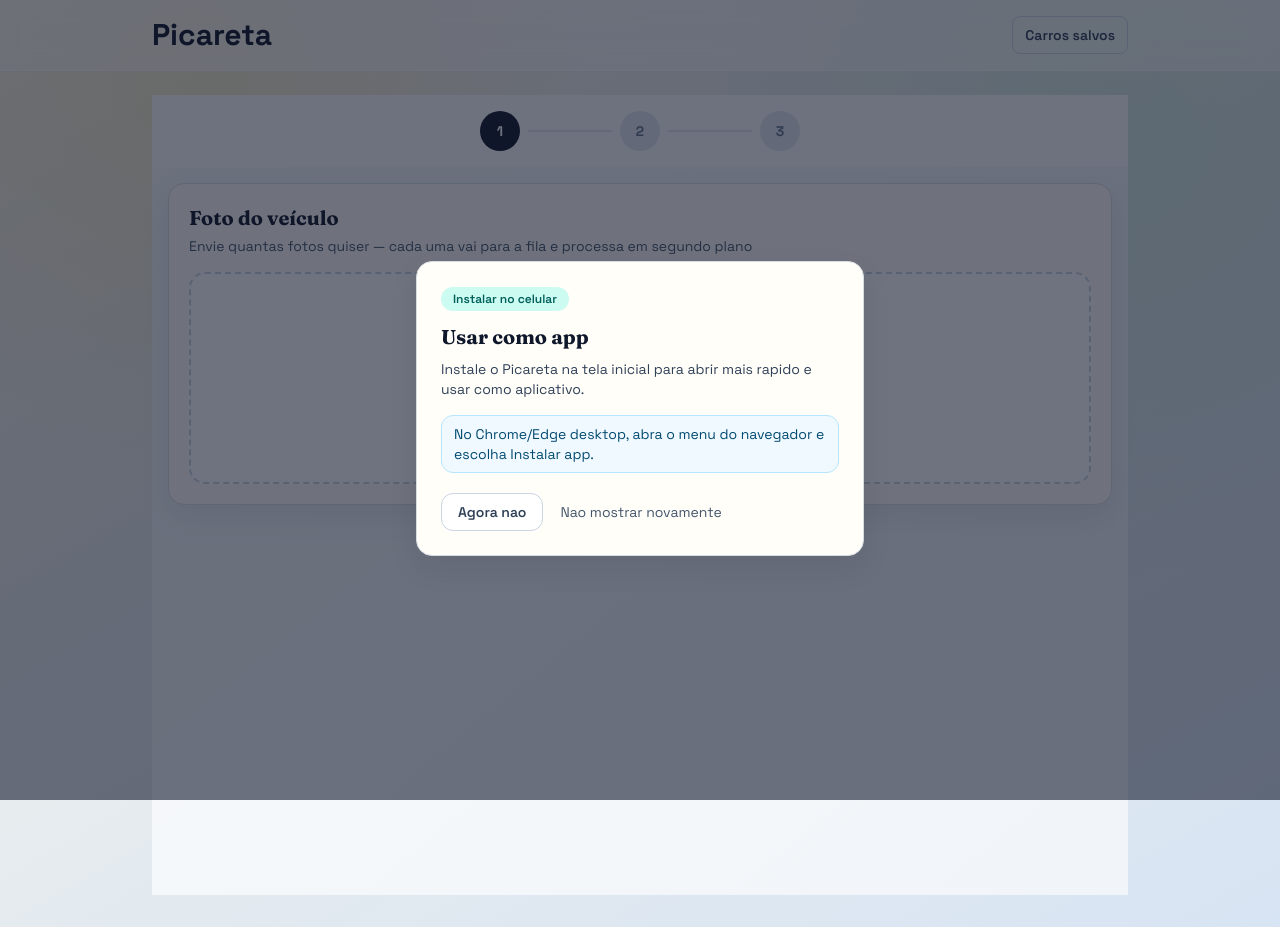
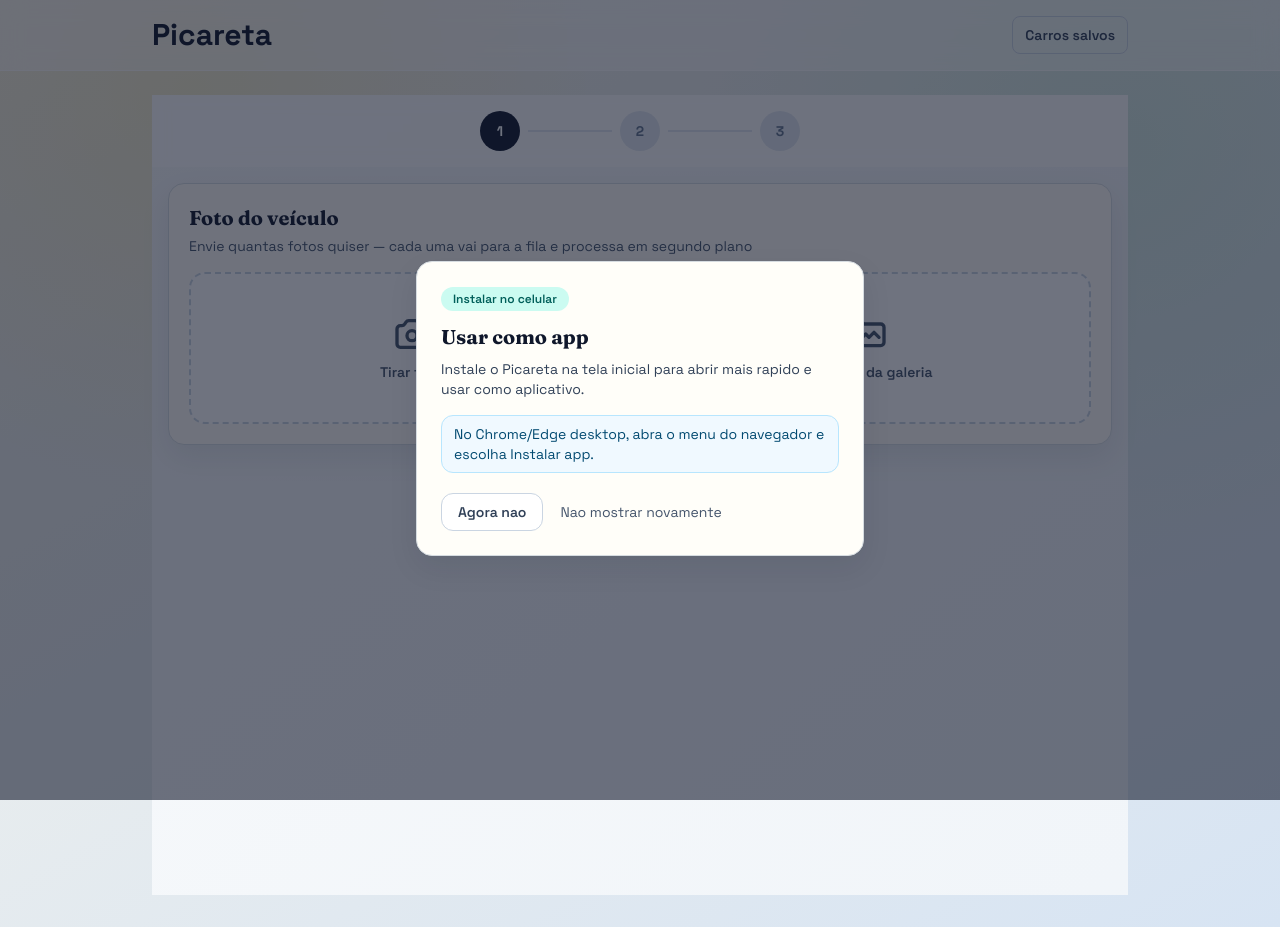
Before and after one commit to ruanfelssner/picareta, a Nuxt app: page / in a window 1280 px wide. Built offline with nearby package versions, Linux system fonts and the light colour scheme.

Commit message:
feat: enhance photo upload options with camera capture and gallery selection

```diff
--- a/app/pages/index.vue
+++ b/app/pages/index.vue
@@ -110,22 +110,45 @@
             class="hidden"
             type="file"
             accept="image/*"
+            @change="onPhotoSelected"
+          >
+          <input
+            ref="photoCameraInputRef"
+            class="hidden"
+            type="file"
+            accept="image/*"
             capture="environment"
             @change="onPhotoSelected"
           >
 
+          <div class="grid grid-cols-1 gap-3 sm:grid-cols-2">
             <button
-            class="flex w-full flex-col items-center justify-center rounded-2xl border-2 border-dashed border-slate-300 bg-white py-16 text-slate-600 hover:border-slate-400 hover:bg-slate-50"
+              class="flex w-full flex-col items-center justify-center rounded-2xl border-2 border-dashed border-slate-300 bg-white py-10 text-slate-600 hover:border-slate-400 hover:bg-slate-50"
               type="button"
-            @click="triggerPhotoUpload"
+              @click="triggerCameraCapture"
             >
-            <svg class="h-12 w-12" fill="none" stroke="currentColor" viewBox="0 0 24 24">
+              <svg class="h-10 w-10" fill="none" stroke="currentColor" viewBox="0 0 24 24">
                 <path stroke-linecap="round" stroke-linejoin="round" stroke-width="2" d="M3 9a2 2 0 012-2h.93a2 2 0 001.664-.89l.812-1.22A2 2 0 0110.07 4h3.86a2 2 0 011.664.89l.812 1.22A2 2 0 0018.07 7H19a2 2 0 012 2v9a2 2 0 01-2 2H5a2 2 0 01-2-2V9z" />
                 <path stroke-linecap="round" stroke-linejoin="round" stroke-width="2" d="M15 13a3 3 0 11-6 0 3 3 0 016 0z" />
               </svg>
-            <p class="mt-3 text-sm font-semibold">Tirar foto / Upload</p>
-            <p v-if="draftQueue.length > 0" class="mt-1 text-xs text-slate-400">{{ draftQueue.filter(i => i.status === 'ready').length }} prontos na fila</p>
+              <p class="mt-2 text-sm font-semibold">Tirar foto</p>
             </button>
+
+            <button
+              class="flex w-full flex-col items-center justify-center rounded-2xl border-2 border-dashed border-slate-300 bg-white py-10 text-slate-600 hover:border-slate-400 hover:bg-slate-50"
+              type="button"
+              @click="triggerGalleryUpload"
+            >
+              <svg class="h-10 w-10" fill="none" stroke="currentColor" viewBox="0 0 24 24">
+                <path stroke-linecap="round" stroke-linejoin="round" stroke-width="2" d="M3 7a2 2 0 012-2h3l1 1h10a2 2 0 012 2v9a2 2 0 01-2 2H5a2 2 0 01-2-2V7z" />
+                <path stroke-linecap="round" stroke-linejoin="round" stroke-width="2" d="M8 14l2-2 2 2 3-3 3 3" />
+              </svg>
+              <p class="mt-2 text-sm font-semibold">Escolher da galeria</p>
+            </button>
+          </div>
+          <p v-if="draftQueue.length > 0" class="mt-2 text-center text-xs text-slate-400">
+            {{ draftQueue.filter(i => i.status === 'ready').length }} prontos na fila
+          </p>
         </div>
       </div>
     </section>
@@ -637,6 +660,7 @@
 const justSaved = ref(false)
 const activeQueueId = ref<string | null>(null)
 const photoInputRef = ref<HTMLInputElement | null>(null)
+const photoCameraInputRef = ref<HTMLInputElement | null>(null)
 
 const indexedDb = useIndexedAuctionCars()
 const api = useAuctionCarsApi()
@@ -723,8 +747,12 @@
   window.scrollTo({ top: 0, behavior: 'smooth' })
 }
 
-const triggerPhotoUpload = () => {
+const triggerGalleryUpload = () => {
   photoInputRef.value?.click()
+}
+
+const triggerCameraCapture = () => {
+  photoCameraInputRef.value?.click()
 }
 
 const clearPhoto = () => {
```
Lines whose indentation alone changed are shown as unchanged.
